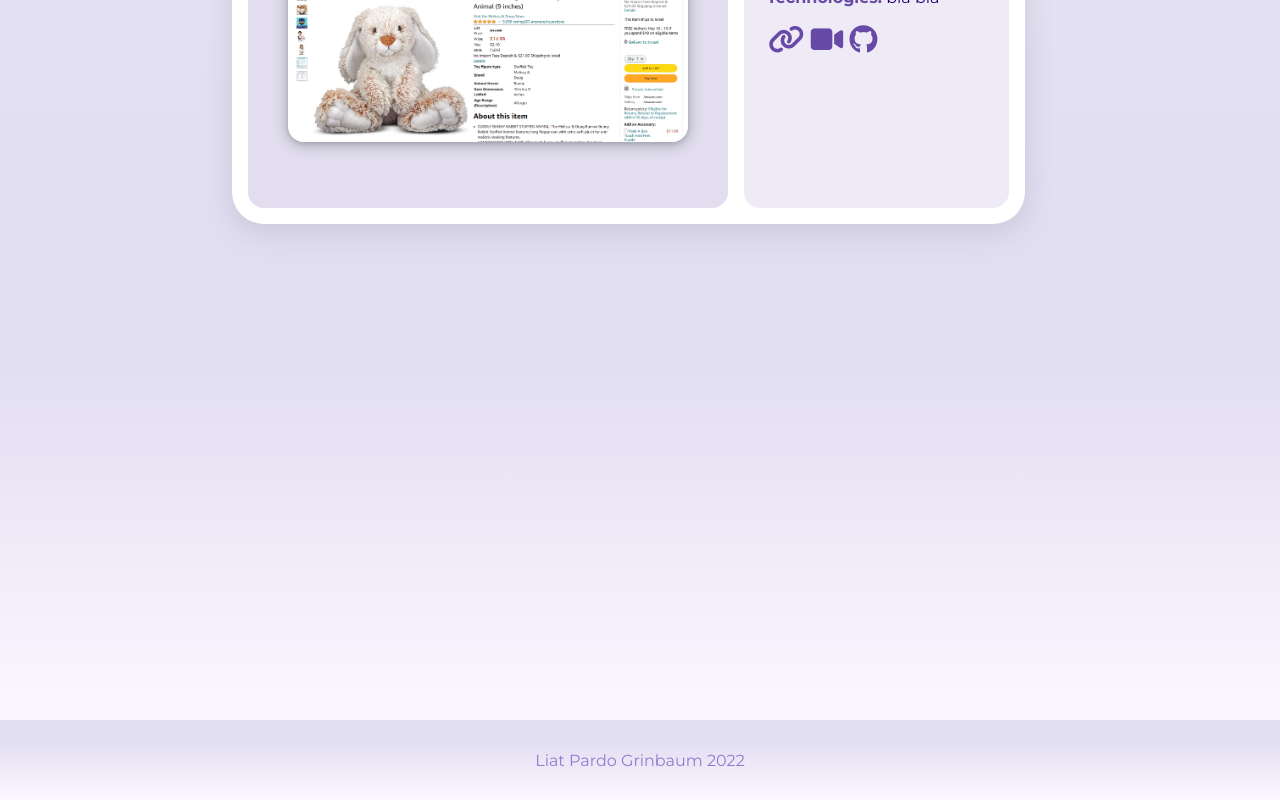
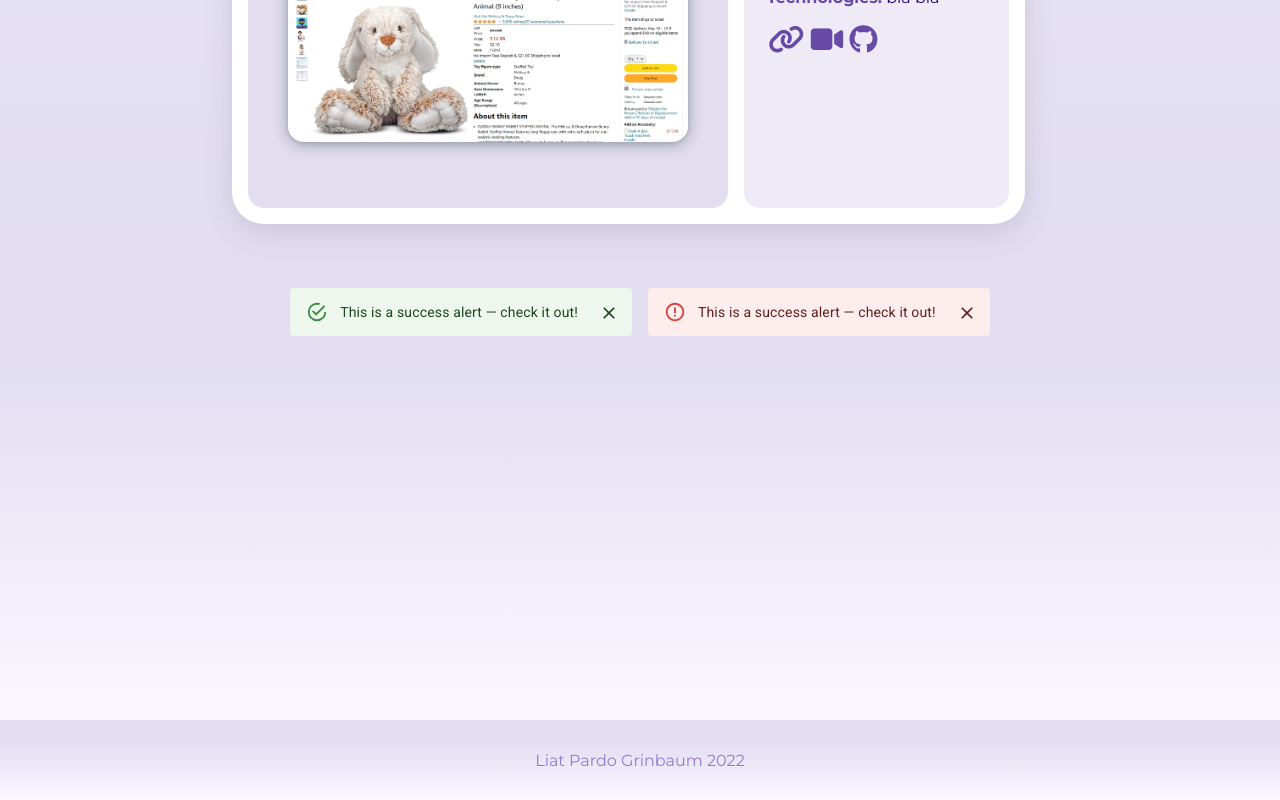
Before and after one commit to LiatPardoGrinbaum/Portfolio, a React (Create React App) app: page / in a window 1280 px wide. Shown: the part 4370-5170 px from the top of the page. Built offline with nearby package versions, Linux system fonts and the light colour scheme; a web font is replaced by a local one.

Commit message:
contact updated, added alert for form submission (first try)

```diff
--- a/package.json
+++ b/package.json
@@ -3,6 +3,9 @@
   "version": "0.1.0",
   "private": true,
   "dependencies": {
+    "@emotion/react": "^11.10.5",
+    "@emotion/styled": "^11.10.5",
+    "@mui/material": "^5.10.12",
     "@testing-library/jest-dom": "^5.16.5",
     "@testing-library/react": "^13.3.0",
     "@testing-library/user-event": "^13.5.0",
--- a/public/index.html
+++ b/public/index.html
@@ -31,6 +31,7 @@
     <link rel="preconnect" href="https://fonts.googleapis.com" />
     <link href="https://fonts.googleapis.com/css2?family=Fuzzy+Bubbles&display=swap" rel="stylesheet" />
     <link href="https://fonts.googleapis.com/css2?family=Suez+One&display=swap" rel="stylesheet" />
+    <link rel="stylesheet" href="https://fonts.googleapis.com/css?family=Roboto:300,400,500,700&display=swap" />
     <script src="https://kit.fontawesome.com/3cae5c2bbd.js" crossorigin="anonymous"></script>
 
     <title>React App</title>
--- a/src/components/Contact/Contact.js
+++ b/src/components/Contact/Contact.js
@@ -1,10 +1,31 @@
-import React from "react";
+import React, { useState } from "react";
+import { Alert } from "@mui/material";
 
 const Contact = () => {
+  //!remove alert states and components to form component later
+  const [successAlert, setSuccessAlert] = useState(true);
+  const [failureAlert, setFailureAlert] = useState(true);
   return (
     <section id="contact">
       <div className="contact-container">
         <div className="contact-details"></div>
+        {successAlert && (
+          <Alert
+            onClose={() => {
+              setSuccessAlert(false);
+            }}>
+            This is a success alert — check it out!
+          </Alert>
+        )}
+        {failureAlert && (
+          <Alert
+            severity="error"
+            onClose={() => {
+              setFailureAlert(false);
+            }}>
+            This is a success alert — check it out!
+          </Alert>
+        )}
         <div className="contact-form"></div>
       </div>
     </section>
--- a/src/scss/_about.scss
+++ b/src/scss/_about.scss
@@ -1,8 +1,7 @@
 @import "./home";
 
 #about {
-  background: $fourthColor;
-  background: $brightgreen;
+
   background: linear-gradient(180deg, rgba(146, 130, 205, 0.268) 25%, $bg-color-1 100%);
   padding-top: 3rem;
   padding-bottom: 4rem;
```
Also changed, not shown: 1 other file (tests, documents, lock files or other folders).
